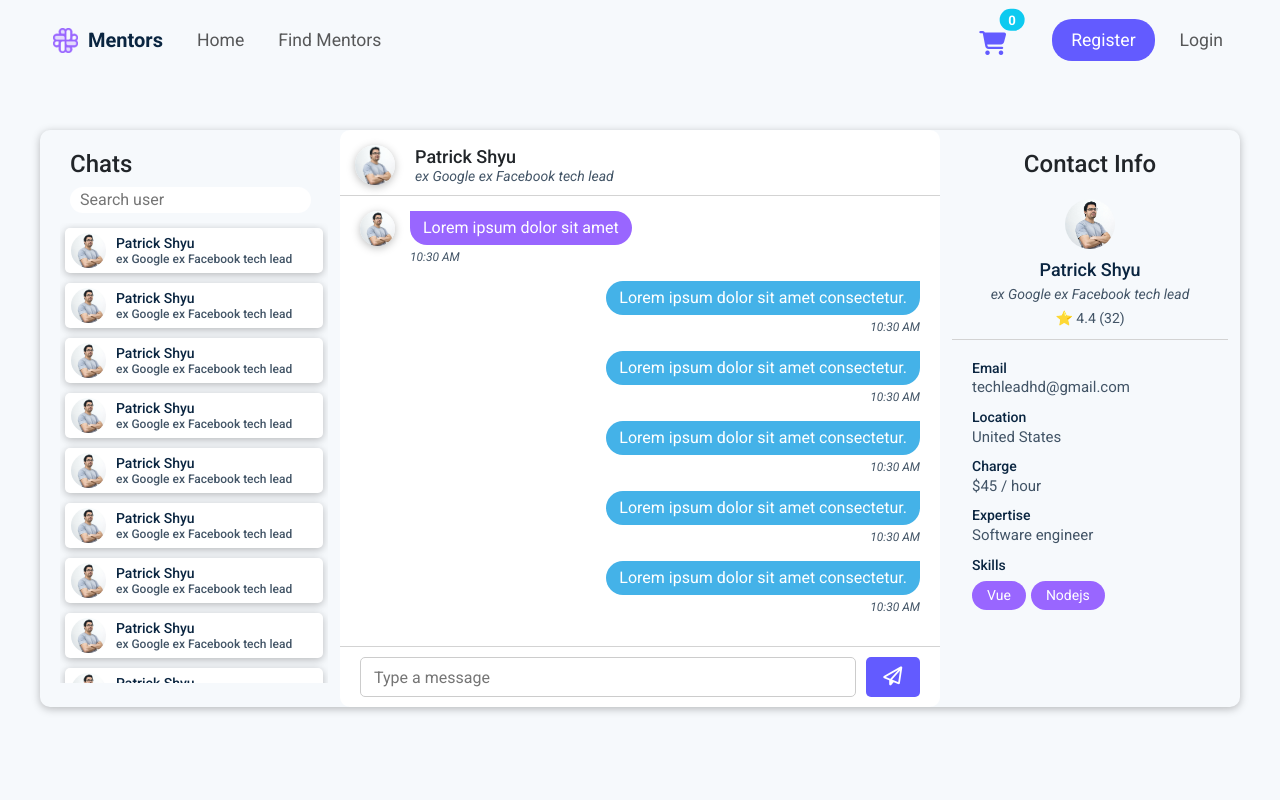
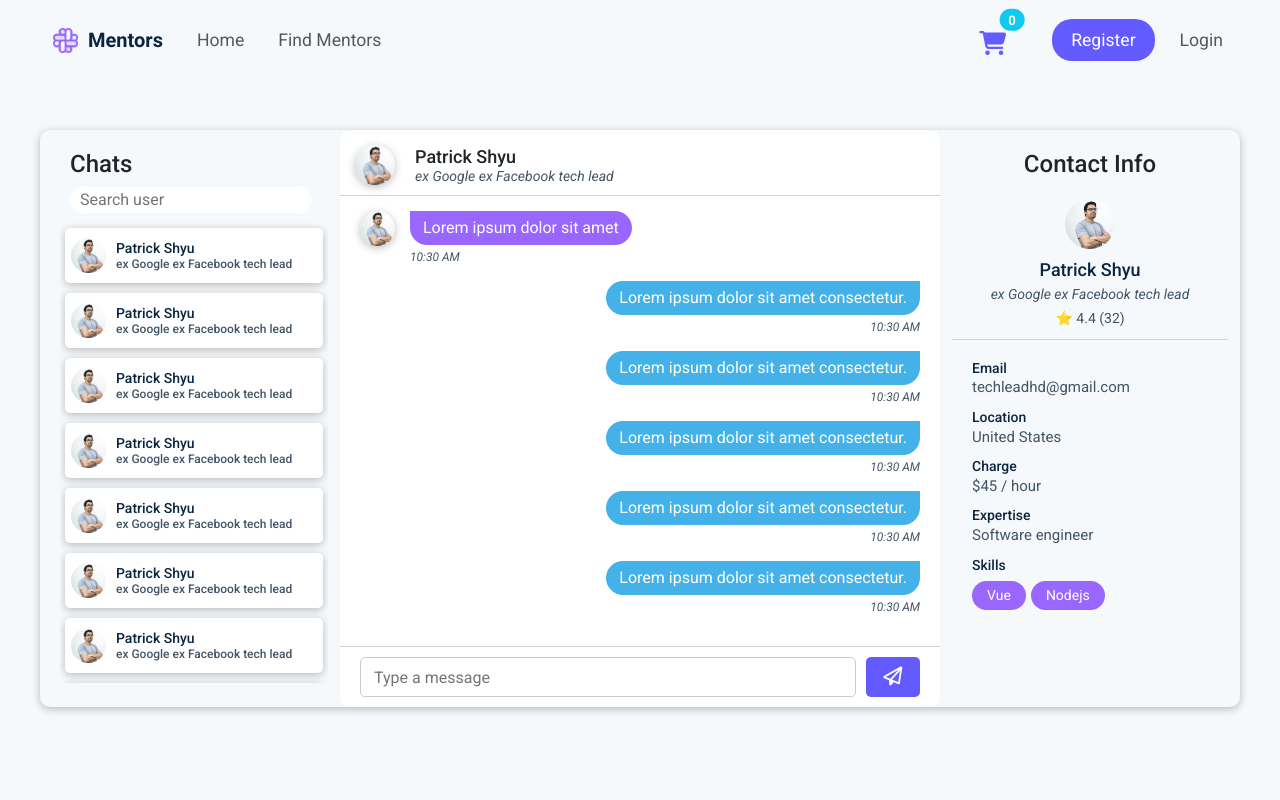
Before and after one commit to hsuanchen2/Finding-Mentor, a Vue app: page /chat in a window 1280 px wide. Shown: the top 800 px of the page. Built offline with nearby package versions, Linux system fonts and the light colour scheme.

Commit message:
增加 button 大小

```diff
--- a/src/pages/chat/ChatBox.vue
+++ b/src/pages/chat/ChatBox.vue
@@ -241,7 +241,7 @@ import SkillTag from "@/components/ui/SkillTag.vue";
   box-shadow: $light-card-shadow;
   border-radius: 5px;
   list-style-type: none;
-  height: 45px;
+  height: 55px;
   background-color: white;
   display: flex;
   align-items: center;
```
